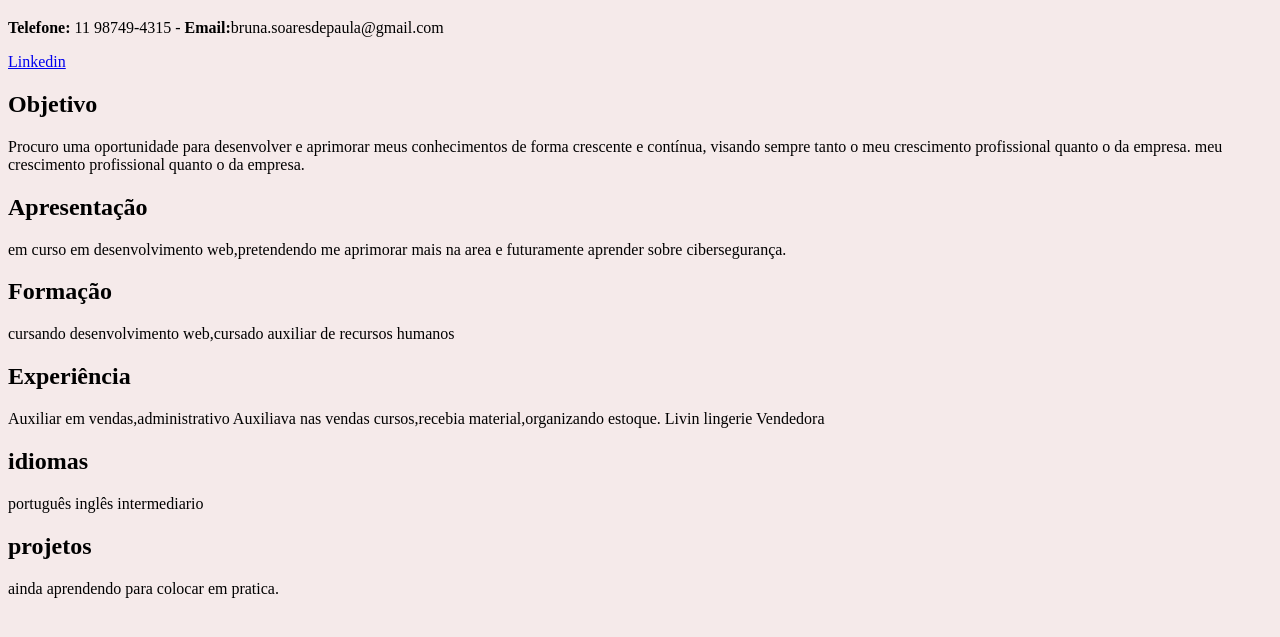
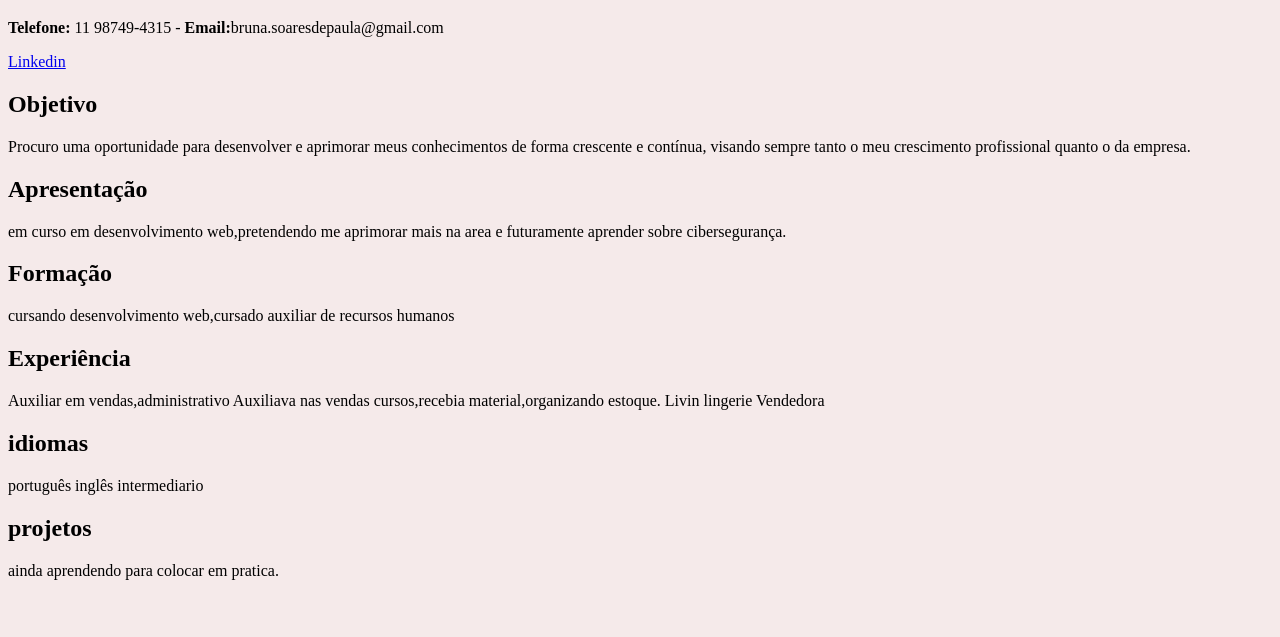
Before and after one commit to BrunaSdepaula/atividade-curriculo, a plain HTML site: page index.html in a window 1280 px wide. Shown: the part 61-698 px from the top of the page. Drawn offline with Linux system fonts and the light colour scheme.

Commit message:
Update index.html

```diff
--- a/index.html
+++ b/index.html
@@ -10,7 +10,6 @@
    <p><b>Telefone:</b> 11 98749-4315 - <b>Email:</b>bruna.soaresdepaula@gmail.com</p>
    <a href=" https://www.linkedin.com/in/bruna-de-paula-494892245/target=_blank">Linkedin</a>
    <h2>Objetivo</h2>Procuro uma oportunidade para desenvolver e aprimorar meus conhecimentos de forma crescente e contínua, visando sempre tanto o meu crescimento profissional quanto o da empresa.
-   meu crescimento profissional quanto o da empresa.
    <h2>Apresentação</h2> em curso em desenvolvimento web,pretendendo me aprimorar mais na area e futuramente aprender sobre cibersegurança.
    <h2>Formação</h2> cursando desenvolvimento web,cursado auxiliar de recursos humanos
    <h2>Experiência</h2> Auxiliar em vendas,administrativo
```
